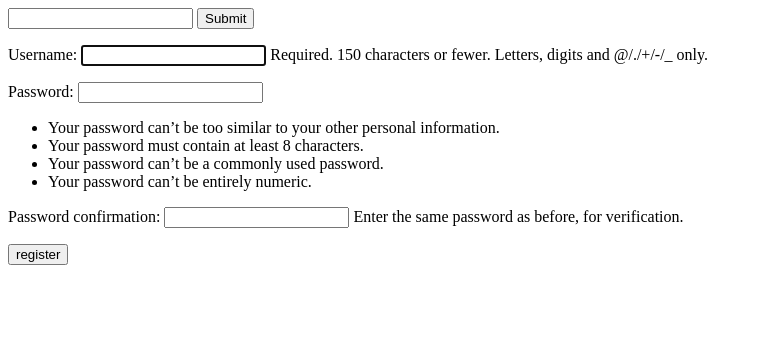
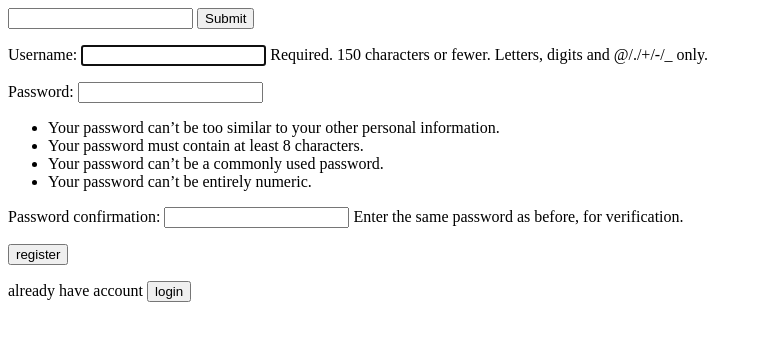
Before and after one commit to freshAhmed/dbmiMovies, a Django app: page /register/ in a window 1280 px wide. Shown: the top 341 px of the page, without its empty margins (0-759 px from the left). Run offline with Django 5.2, Linux system fonts and the light colour scheme; parts of the project's set-up code (start-up, migrations or seed data) failed here and were passed over.

Commit message:
modify templates/accounts/reggister.html by add login button to register template

```diff
--- a/templates/accounts/register.html
+++ b/templates/accounts/register.html
@@ -9,6 +9,8 @@
     {%csrf_token%}
    <button type="submit">register</button>
 </form>
+<p>already  have account
+ <button hx-get="/login/" hx-swap="outerHTML" hx-target="#body">login</button></p>
 {%else%}
  <p>you need first logout before register</p>
  <button hx-get="/logout/?next=/register/" hx-swap="outerHTML" hx-target="#body">logout</button>
```
